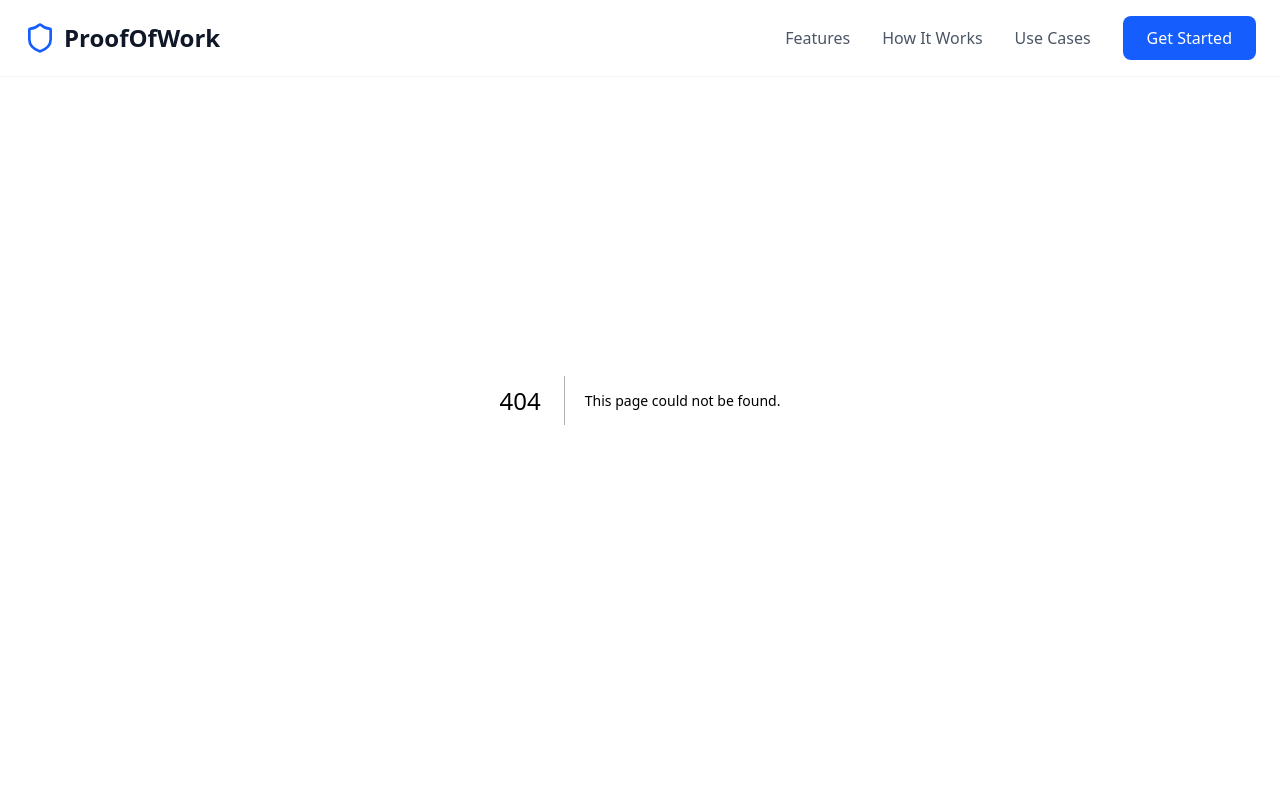
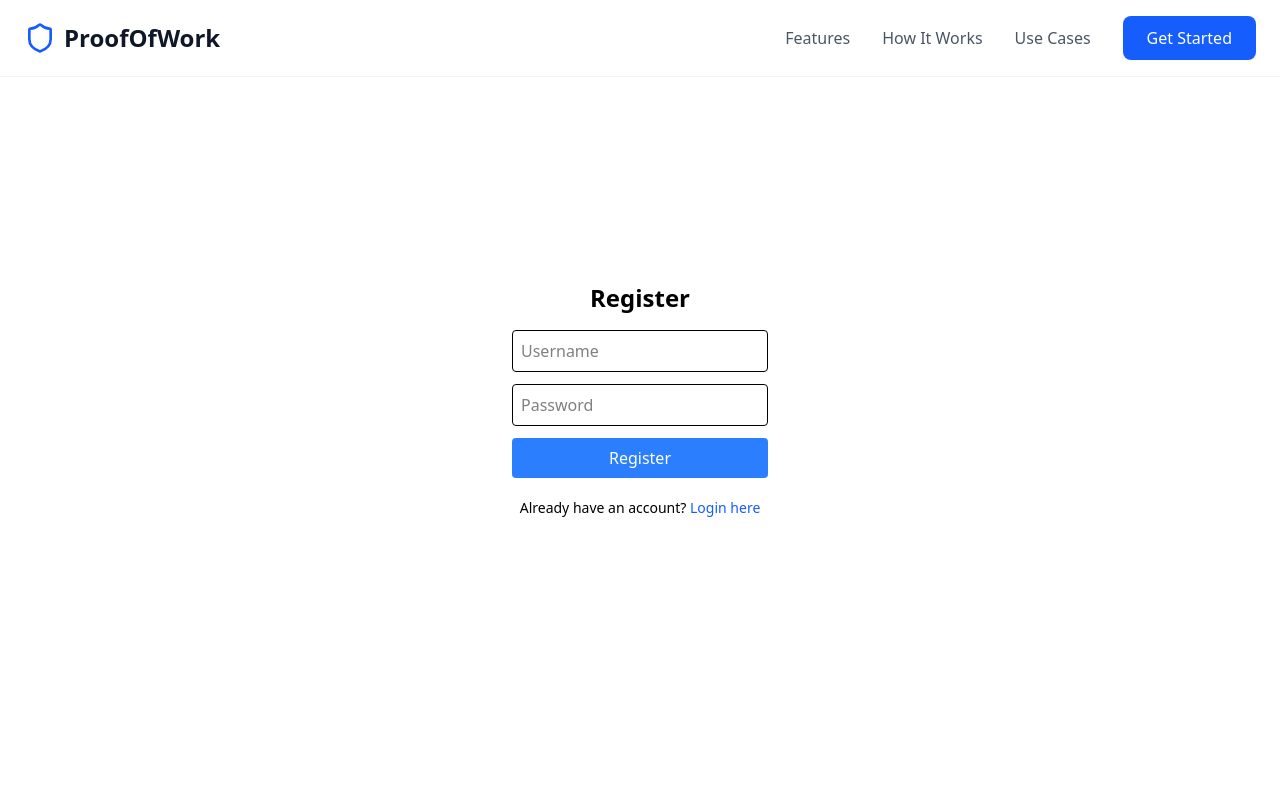
Before and after one commit to tu5h/ProofOfWork, a Next.js app in the folder frontend/: page /register in a window 1280 px wide. Before the commit this address had no page. Shown: the top 800 px of the page. Built offline with nearby package versions, Linux system fonts and the light colour scheme.

Commit message:
login and registration

```diff
--- /dev/null
+++ b/frontend/src/app/api/login/route.ts
@@ -0,0 +1,20 @@
+// app/api/login/route.ts
+import { NextResponse } from "next/server";
+import { findUser } from "@/lib/users";
+
+
+export async function POST(req: Request) {
+  const { username, password } = await req.json();
+
+  if (!username || !password) {
+    return NextResponse.json({ message: "Missing username or password" }, { status: 400 });
+  }
+
+  const user = findUser(username, password);
+
+  if (!user) {
+    return NextResponse.json({ message: "Invalid credentials" }, { status: 401 });
+  }
+
+  return NextResponse.json({ message: "Login successful" });
+}
--- /dev/null
+++ b/frontend/src/app/api/register/route.ts
@@ -0,0 +1,19 @@
+// app/api/register/route.ts
+import { NextResponse } from "next/server";
+import { addUser, userExists } from "@/lib/users";
+
+
+export async function POST(req: Request) {
+  const { username, password } = await req.json();
+
+  if (!username || !password) {
+    return NextResponse.json({ message: "Missing username or password" }, { status: 400 });
+  }
+
+  if (userExists(username)) {
+    return NextResponse.json({ message: "User already exists" }, { status: 400 });
+  }
+
+  addUser({username, password});
+  return NextResponse.json({ message: "Registration successful"});
+}
--- /dev/null
+++ b/frontend/src/app/login/page.tsx
@@ -0,0 +1,57 @@
+"use client";
+
+import { useState } from "react";
+import Link from "next/link";
+
+export default function LoginPage() {
+  const [username, setUsername] = useState("");
+  const [password, setPassword] = useState("");
+  const [message, setMessage] = useState("");
+
+  async function handleLogin(e: React.FormEvent) {
+    e.preventDefault();
+
+    const res = await fetch("/api/login", {
+      method: "POST",
+      headers: { "Content-Type": "application/json" },
+      body: JSON.stringify({ username, password }),
+    });
+
+    const data = await res.json();
+    setMessage(data.message);
+  }
+
+  return (
+    <main className="flex flex-col items-center justify-center h-screen">
+      <h1 className="text-2xl font-bold mb-4">Login</h1>
+      <form onSubmit={handleLogin} className="flex flex-col gap-3 w-64">
+        <input
+          type="text"
+          placeholder="Username"
+          value={username}
+          onChange={e => setUsername(e.target.value)}
+          className="border p-2 rounded"
+        />
+        <input
+          type="password"
+          placeholder="Password"
+          value={password}
+          onChange={e => setPassword(e.target.value)}
+          className="border p-2 rounded"
+        />
+        <button type="submit" className="bg-green-500 text-white py-2 rounded hover:bg-green-600">
+          Login
+        </button>
+      </form>
+
+      {message && <p className="mt-3 text-gray-700">{message}</p>}
+
+      <p className="mt-5 txt-sm">
+        Don't have an account?{" "}
+        <Link href="/register" className="text-blue-600 hover:underline">
+          Register here
+        </Link>
+      </p>
+    </main>
+  );
+}
--- a/frontend/src/app/page.tsx
+++ b/frontend/src/app/page.tsx
@@ -1,7 +1,19 @@
+"use client";
+
 import { Shield, MapPin, Lock, CheckCircle, PlayCircle } from 'lucide-react';
 import Link from 'next/link';
+import { useRouter }from 'next/navigation';
+import React from "react";
 
 export default function Home() {
+  {/* Button Code */}
+
+  const router = useRouter();
+
+  const handleClick = (): void => {
+    router.push("/login");
+  }
+
   return (
     <>
       {/* Hero Section */}
@@ -23,7 +35,7 @@ export default function Home() {
                 Ensure payments happen only where they should.
               </p>
               <div className="flex flex-col sm:flex-row gap-4">
-                <button className="bg-blue-600 text-white px-8 py-4 rounded-lg hover:bg-blue-700 transition-all font-semibold text-lg shadow-lg hover:shadow-xl transform hover:-translate-y-0.5">
+                <button className="bg-blue-600 text-white px-8 py-4 rounded-lg hover:bg-blue-700 transition-all font-semibold text-lg shadow-lg hover:shadow-xl transform hover:-translate-y-0.5" onClick={handleClick}>
                   Get Started
                 </button>
                 <button className="bg-white text-gray-900 px-8 py-4 rounded-lg hover:bg-gray-50 transition-all font-semibold text-lg border-2 border-gray-200 flex items-center justify-center gap-2">
--- /dev/null
+++ b/frontend/src/app/register/page.tsx
@@ -0,0 +1,57 @@
+"use client";
+
+import { useState } from "react";
+import Link from "next/link";
+
+export default function RegisterPage() {
+    const [username, setUsername] = useState("");
+    const [password, setPassword] = useState("");
+    const [message, setMessage] = useState("");
+
+    async function handleRegister(e: React.FormEvent) {
+        e.preventDefault();
+
+        const res = await fetch("api/register", {
+            method: "POST",
+            headers: { "Content-Type" : "application/json" },
+            body: JSON.stringify({username, password}),
+        });
+
+        const data = await res.json();
+        setMessage(data.message);
+    }
+
+    return (
+        <main className="flex flex-col items-center justify-center h-screen">
+            <h1 className="text-2xl font-bold mb-4">Register</h1>
+            <form onSubmit={handleRegister} className="flex flex-col gap-3 w-64">
+                <input
+                    type="text"
+                    placeholder="Username"
+                    value={username}
+                    onChange={e => setUsername(e.target.value)}
+                    className="border p-2 rounded"
+                />
+                <input
+                    type = "password"
+                    placeholder="Password"
+                    value={password}
+                    onChange={e => setPassword(e.target.value)}
+                    className="border p-2 rounded"
+                />
+                <button type = "submit" className="bg-blue-500 text-white py-2 rounded hover:bg-blue-600">
+                    Register
+                </button>
+            </form>
+
+            {message && <p className="mt-3 text-gray-700">{message}</p>}
+
+            <p className="mt-5 text-sm">
+                Already have an account?{" "}
+                <Link href = "/login" className="text-blue-600 hover:underline">
+                    Login here
+                </Link>
+            </p>
+        </main>
+    );
+}
--- /dev/null
+++ b/frontend/src/lib/users.ts
@@ -0,0 +1,20 @@
+// lib/users.ts
+export interface User{
+    username: string;
+    password: string;
+}
+
+// This will act like a mini-database for now
+const users: User[] = [];
+
+export function addUser(user: User) {
+    users.push(user);
+}
+
+export function findUser(username: string, password?: string): User | undefined {
+    return users.find(u => u.username === username && (!password || u.password === password));
+}
+
+export function userExists(username: string): boolean {
+    return users.some(u => u.username === username);
+}
```
